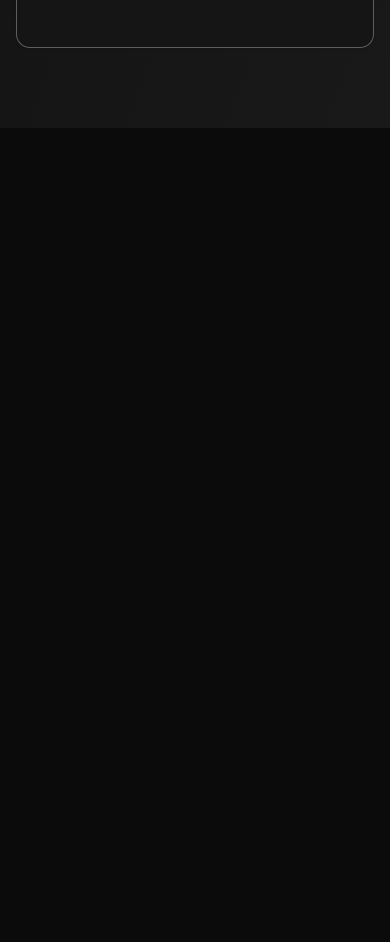
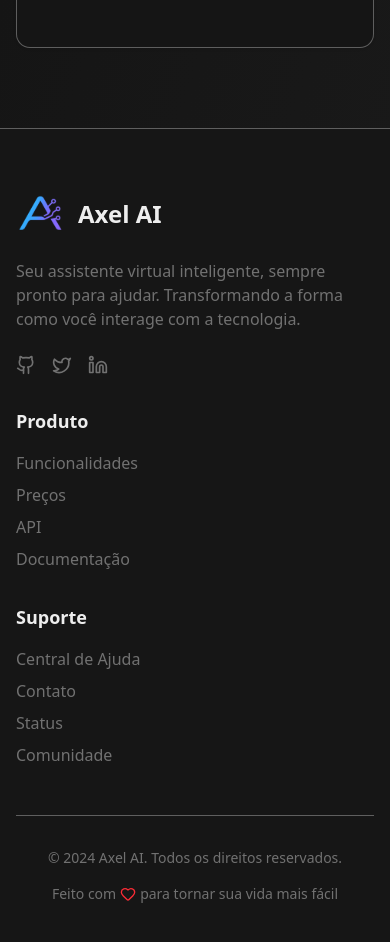
Before and after one commit to duduzinmuller/axel, a Next.js app: page / in a window 390 px wide. Shown: the part 9400-10342 px from the top of the page. Before the commit the page ends 9528 px from the top, so only its background shows below. Built offline with nearby package versions, Linux system fonts and the light colour scheme.

Commit message:
feat: add Footer component to enhance site navigation and information accessibility

```diff
--- /dev/null
+++ b/app/_components/Footer.tsx
@@ -0,0 +1,134 @@
+import { Heart, Github, Twitter, Linkedin } from "lucide-react";
+import Image from "next/image";
+
+const Footer = () => {
+  return (
+    <footer className="bg-card border-border text-foreground border-t py-16">
+      <div className="container mx-auto px-4">
+        <div className="grid grid-cols-1 gap-8 md:grid-cols-4">
+          <div className="col-span-1 md:col-span-2">
+            <div className="mb-6 flex items-center space-x-3">
+              <Image width={50} height={50} src="/axel.svg" alt="Axel" />
+              <span className="text-2xl font-bold">Axel AI</span>
+            </div>
+            <p className="text-muted-foreground mb-6 max-w-md">
+              Seu assistente virtual inteligente, sempre pronto para ajudar.
+              Transformando a forma como você interage com a tecnologia.
+            </p>
+            <div className="flex space-x-4">
+              <a
+                href="#"
+                className="text-muted-foreground hover:text-foreground transition-colors"
+              >
+                <Github className="h-5 w-5" />
+              </a>
+              <a
+                href="#"
+                className="text-muted-foreground hover:text-foreground transition-colors"
+              >
+                <Twitter className="h-5 w-5" />
+              </a>
+              <a
+                href="#"
+                className="text-muted-foreground hover:text-foreground transition-colors"
+              >
+                <Linkedin className="h-5 w-5" />
+              </a>
+            </div>
+          </div>
+
+          {/* Links */}
+          <div>
+            <h3 className="mb-4 text-lg font-semibold">Produto</h3>
+            <ul className="space-y-2">
+              <li>
+                <a
+                  href="#"
+                  className="text-muted-foreground hover:text-foreground transition-colors"
+                >
+                  Funcionalidades
+                </a>
+              </li>
+              <li>
+                <a
+                  href="#"
+                  className="text-muted-foreground hover:text-foreground transition-colors"
+                >
+                  Preços
+                </a>
+              </li>
+              <li>
+                <a
+                  href="#"
+                  className="text-muted-foreground hover:text-foreground transition-colors"
+                >
+                  API
+                </a>
+              </li>
+              <li>
+                <a
+                  href="#"
+                  className="text-muted-foreground hover:text-foreground transition-colors"
+                >
+                  Documentação
+                </a>
+              </li>
+            </ul>
+          </div>
+
+          {/* Support */}
+          <div>
+            <h3 className="mb-4 text-lg font-semibold">Suporte</h3>
+            <ul className="space-y-2">
+              <li>
+                <a
+                  href="#"
+                  className="text-muted-foreground hover:text-foreground transition-colors"
+                >
+                  Central de Ajuda
+                </a>
+              </li>
+              <li>
+                <a
+                  href="#"
+                  className="text-muted-foreground hover:text-foreground transition-colors"
+                >
+                  Contato
+                </a>
+              </li>
+              <li>
+                <a
+                  href="#"
+                  className="text-muted-foreground hover:text-foreground transition-colors"
+                >
+                  Status
+                </a>
+              </li>
+              <li>
+                <a
+                  href="#"
+                  className="text-muted-foreground hover:text-foreground transition-colors"
+                >
+                  Comunidade
+                </a>
+              </li>
+            </ul>
+          </div>
+        </div>
+
+        {/* Bottom */}
+        <div className="border-border mt-12 flex flex-col items-center justify-between border-t pt-8 md:flex-row">
+          <p className="text-muted-foreground text-sm">
+            © 2024 Axel AI. Todos os direitos reservados.
+          </p>
+          <p className="text-muted-foreground mt-4 flex items-center text-sm md:mt-0">
+            Feito com <Heart className="mx-1 h-4 w-4 text-red-500" /> para
+            tornar sua vida mais fácil
+          </p>
+        </div>
+      </div>
+    </footer>
+  );
+};
+
+export default Footer;
--- a/app/page.tsx
+++ b/app/page.tsx
@@ -1,6 +1,7 @@
 import AboutSection from "./_components/AboutSection";
 import CapabilitiesSection from "./_components/CapabilitiesSection";
 import ExperienceSection from "./_components/ExperienceSection";
+import Footer from "./_components/Footer";
 import HeroSection from "./_components/HeroSection";
 import { PricingPlans } from "./_components/PricingPlans";
 
@@ -12,6 +13,7 @@ export default function Home() {
       <PricingPlans />
       <CapabilitiesSection />
       <ExperienceSection />
+      <Footer />
     </div>
   );
 }
```
